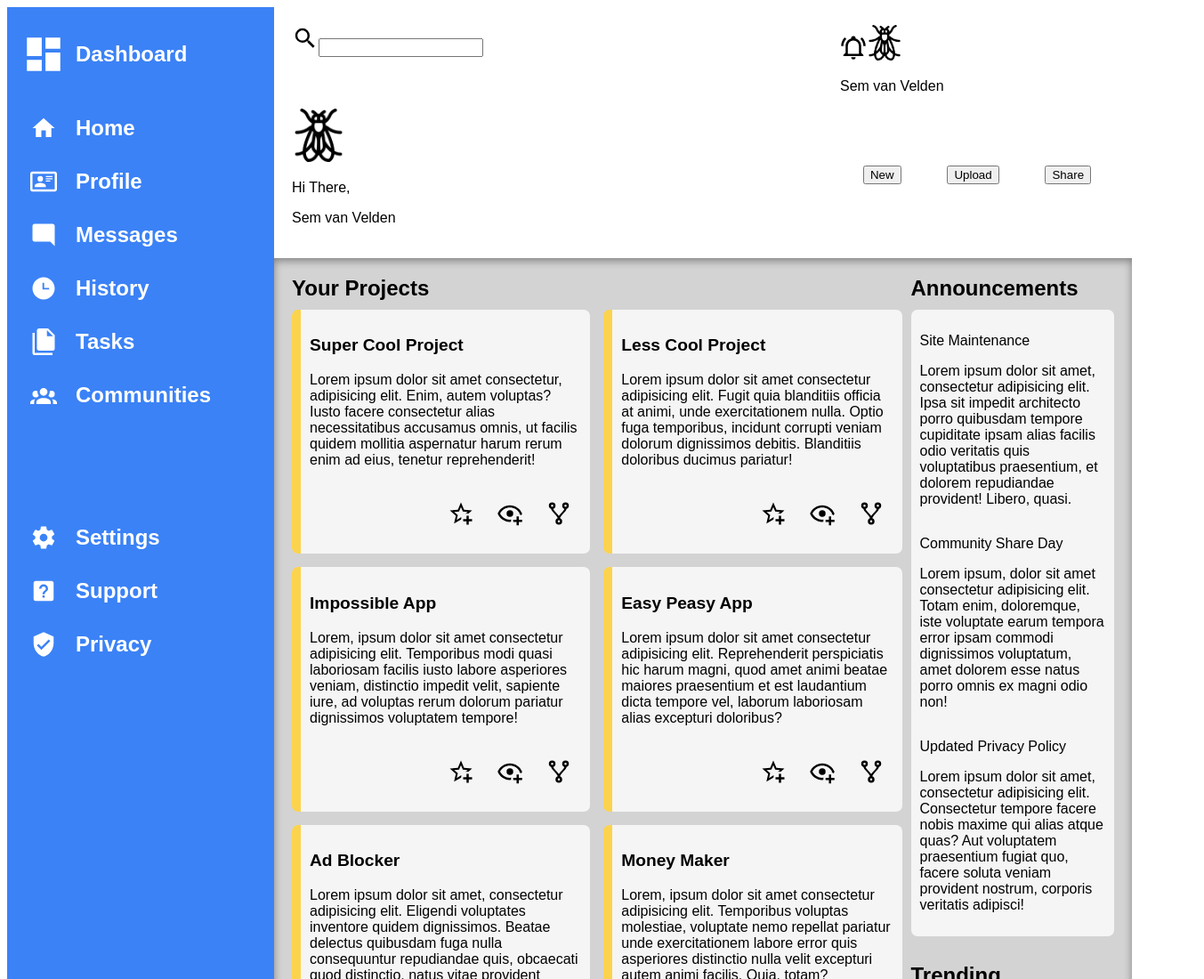
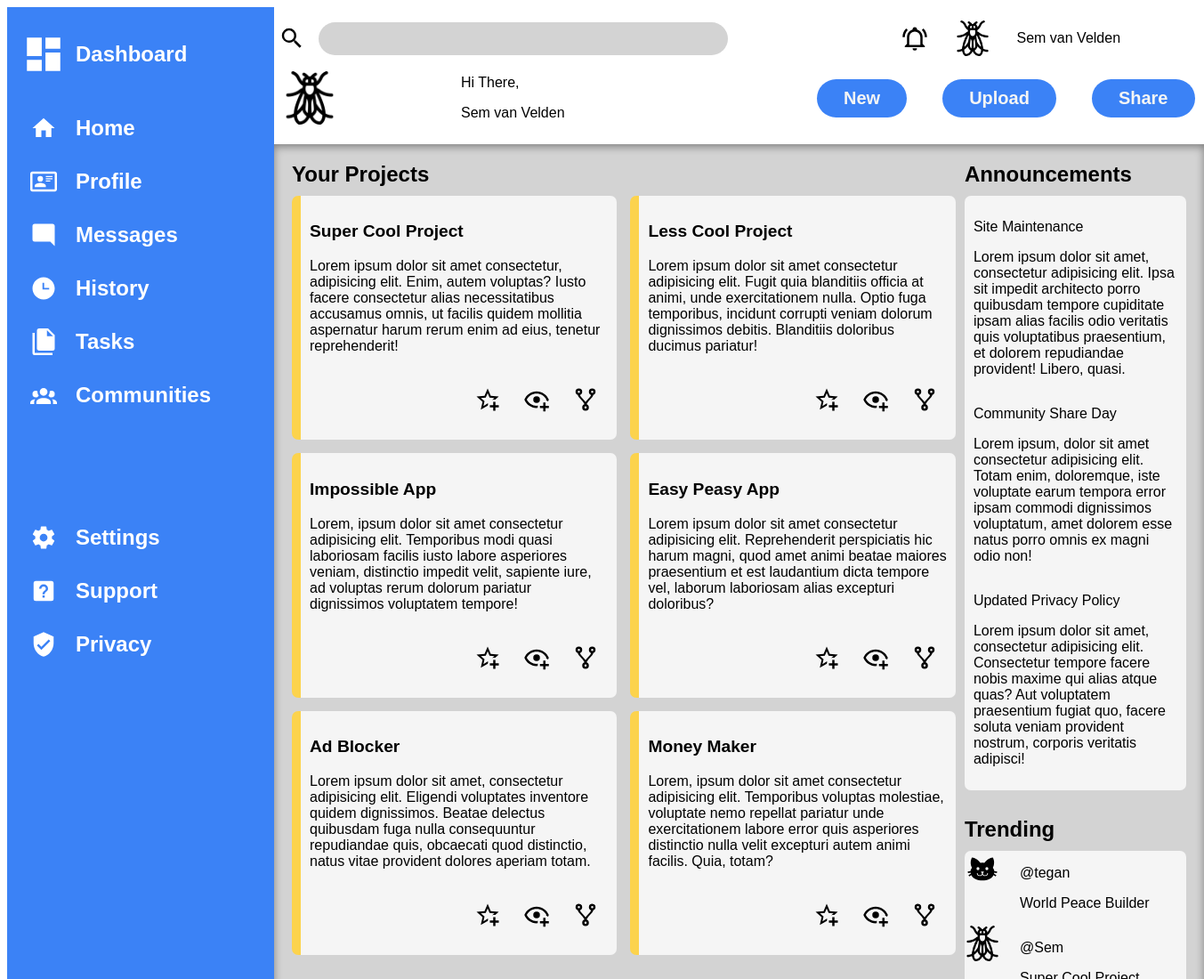
Before and after one commit to sem-at-home/admin-dashboard, a plain HTML site: page index.html in a window 1280 px wide. Shown: the top 1100 px of the page at 89% size, 1353 px wide, since content can reach past the window. Drawn offline with Linux system fonts and the light colour scheme.

Commit message:
First styling of header element

```diff
--- a/index.html
+++ b/index.html
@@ -10,7 +10,11 @@
     <div class="container">
       <div class="sidebar">
         <div class="sidebar-header">
-          <img src="icons/view-dashboard.svg" alt="" class="sidebar-header-icon" />
+          <img
+            src="icons/view-dashboard.svg"
+            alt=""
+            class="sidebar-header-icon"
+          />
           <p>Dashboard</p>
         </div>
         <div class="sidebar-menu">
@@ -74,13 +78,15 @@
         </div>
         <div class="welcome">
           <img src="icons/droso2.png" alt="" class="avatar" />
-          <div>
+          <div class="welcome-message">
             <p>Hi There,</p>
             <p>Sem van Velden</p>
           </div>
         </div>
         <div class="header-buttons">
-          <button>New</button><button>Upload</button><button>Share</button>
+          <button class="header-button">New</button
+          ><button class="header-button">Upload</button
+          ><button class="header-button">Share</button>
         </div>
       </div>
       <div class="main">
@@ -251,28 +257,28 @@
             <div class="trending-header">Trending</div>
             <div class="trending">
               <div class="trending-item">
-                <img src="icons/cat.svg" alt="" class="avatar-small"/>
+                <img src="icons/cat.svg" alt="" class="avatar-small" />
                 <div>
                   <p>@tegan</p>
                   <p>World Peace Builder</p>
                 </div>
               </div>
               <div class="trending-item">
-                <img src="icons/droso2.png" alt="" class="avatar-small"/>
+                <img src="icons/droso2.png" alt="" class="avatar-small" />
                 <div>
                   <p>@Sem</p>
                   <p>Super Cool Project</p>
                 </div>
               </div>
               <div class="trending-item">
-                <img src="icons/dog.svg" alt="" class="avatar-small"/>
+                <img src="icons/dog.svg" alt="" class="avatar-small" />
                 <div>
                   <p>@kendall</p>
                   <p>Life Changing App</p>
                 </div>
               </div>
               <div class="trending-item">
-                <img src="icons/snake.svg" alt="" class="avatar-small"/>
+                <img src="icons/snake.svg" alt="" class="avatar-small" />
                 <div>
                   <p>@alex</p>
                   <p>No Traffic Maker</p>
--- a/styles.css
+++ b/styles.css
@@ -33,14 +33,60 @@
   display: grid;
   grid-area: header;
   grid-template-columns: 2fr 1fr;
-  padding: 20px;
+  padding: 10px;
+}
+
+.searchbar,
+.current-user,
+.welcome,
+.header-buttons {
+  align-items: center;
+  display: grid;
+}
+
+.searchbar {
+  gap: 20px;
+  grid-template-columns: 20px 1fr;
+  justify-content: start;
+  padding-right: 100px;
+}
+
+.searchbar img {
+  justify-self: center;
+}
+
+.searchbar input {
+  background-color: lightgray;
+  border: 0px;
+  border-radius: 40px;
+  height: 35px;
+  justify-self: stretch;
+}
+
+.current-user {
+  gap: 50px;
+  grid-template-columns: 10px 20px 200px;
+  justify-content: end;
+}
+
+.welcome {
+grid-template-columns: 200px 400px 1fr;
 }
 
 .header-buttons {
-  align-items: center;
-  display: flex;
-  /* gap: 20px; */
-  justify-content: space-around;
+  gap: 40px;
+  grid-auto-flow: column;
+  justify-content: end;
+}
+
+.header-button {
+  background-color: #3b82f6;
+  border: 0px;
+  border-radius: 50px;
+  color: whitesmoke;
+  font-size: 20px;
+  font-weight: bolder;
+  padding: 10px 30px;
 }
 
 .main {
```
